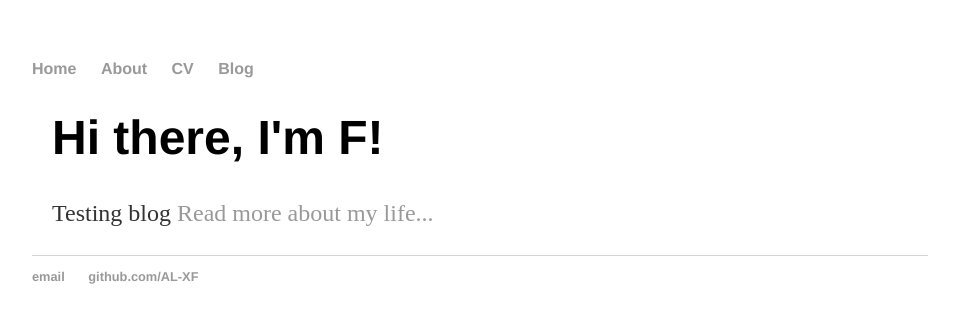
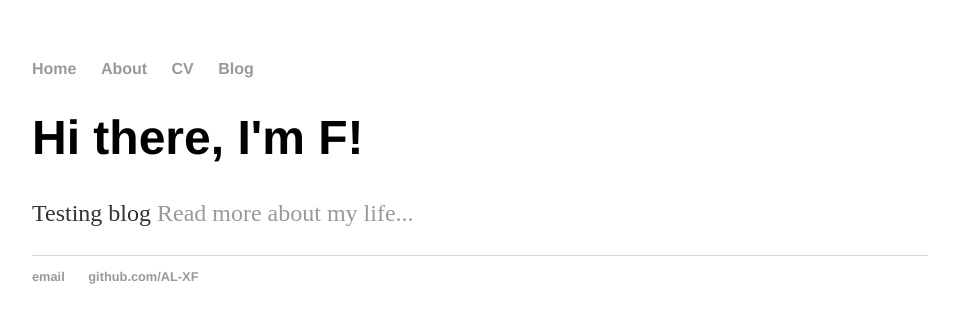
Before and after one commit to AL-XF/AL-XF.github.io, a Jekyll site: the page built from index.html, in a window 1280 px wide. Shown: the top 323 px of the page, without its empty margins (160-1119 px from the left). Built offline with Jekyll 4.4.1, drawn with Linux system fonts in a browser that asks for light colours.

Commit message:
Update style.css

```diff
--- a/css/style.css
+++ b/css/style.css
@@ -3,7 +3,7 @@ body {
     width: 70%;
 }
 
-.container {
+#container {
     width:calc(100% - 40px);
     margin:0 auto;
     position:relative;
```
